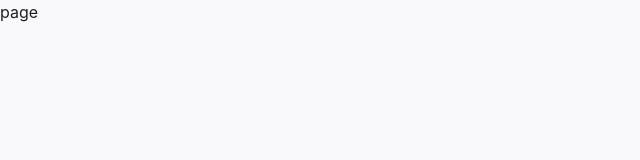
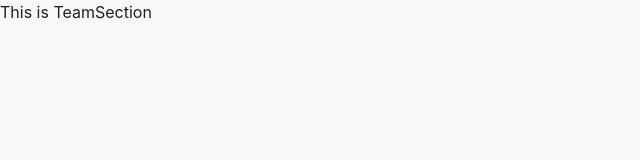
Before and after one commit to eslam-mohamedl/learn-github, a Next.js app: page / in a window 1280 px wide. Shown: the top 160 px of the page, without its empty margins (0-640 px from the left). Built offline with nearby package versions, Linux system fonts and the light colour scheme.

Commit message:
save my changes

```diff
--- a/package.json
+++ b/package.json
@@ -17,10 +17,10 @@
     "gsap": "^3.14.2",
     "js-cookie": "^3.0.5",
     "lottie-react": "^2.4.1",
-    "next": "16.1.6",
+    "next": "^16.1.6",
     "next-themes": "^0.4.6",
-    "react": "19.2.3",
-    "react-dom": "19.2.3",
+    "react": "^19.2.3",
+    "react-dom": "^19.2.3",
     "react-icons": "^5.5.0",
     "tailwind-merge": "^3.5.0"
   },
--- a/src/app/page.tsx
+++ b/src/app/page.tsx
@@ -1,7 +1,10 @@
-import React from 'react'
+import React from "react";
+import TeamSection from "./teamsection";
 
 export default function page() {
   return (
-    <div>page</div>
-  )
+    <div>
+      <TeamSection />
+    </div>
+  );
 }
--- /dev/null
+++ b/src/app/teamsection.tsx
@@ -0,0 +1,5 @@
+import React from "react";
+
+export default function TeamSection() {
+  return <div>This is TeamSection</div>;
+}
```
Also changed, not shown: 1 other file (tests, documents, lock files or other folders).
